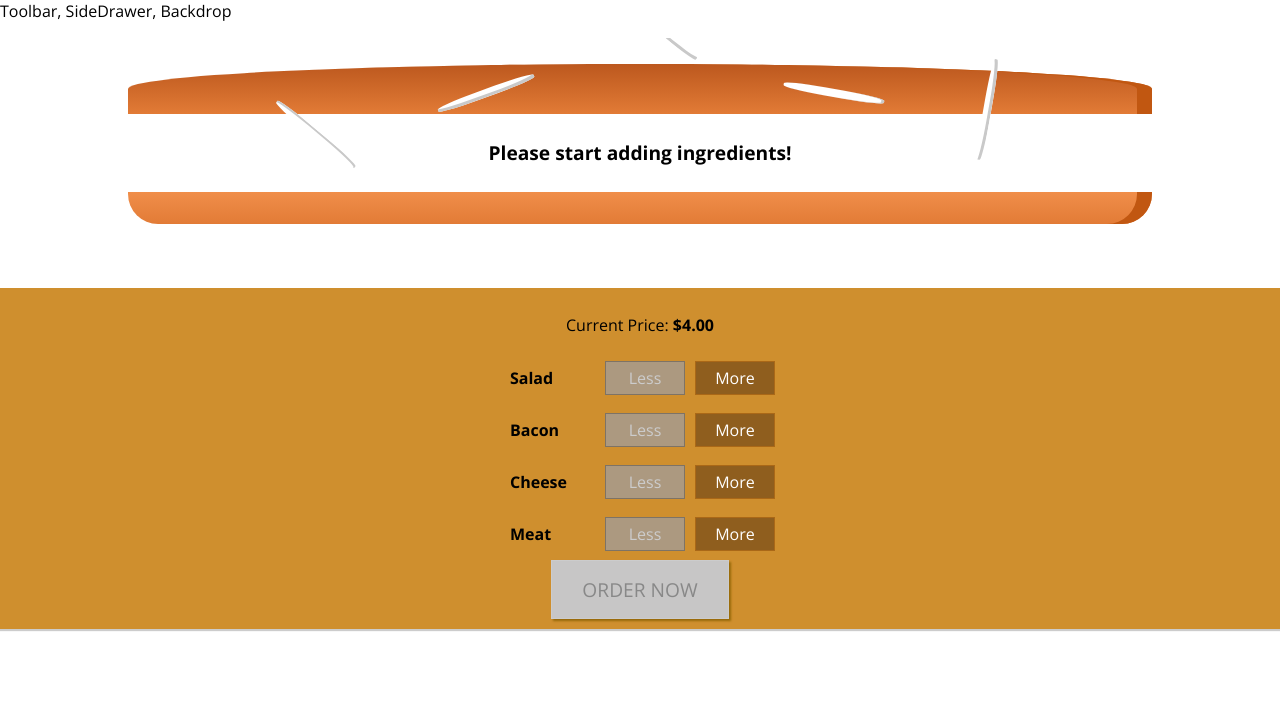
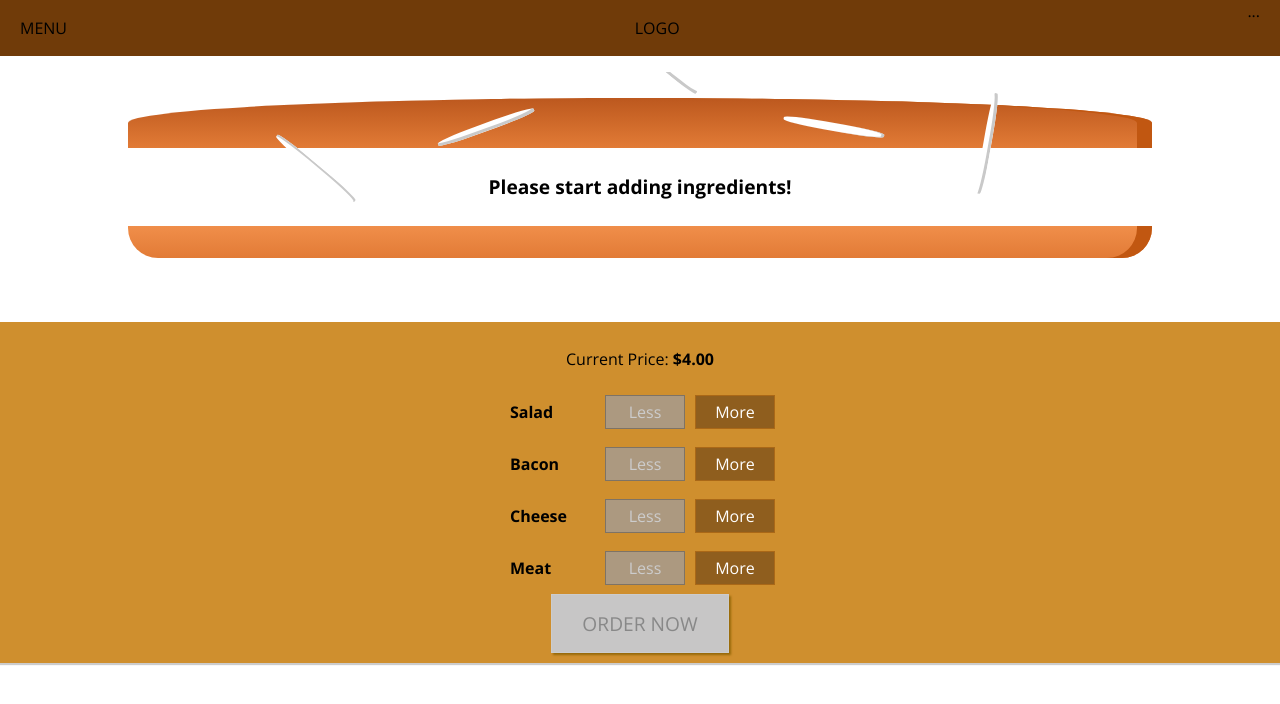
Before and after one commit to 1Prestes/burguer-builder, a React app: page / in a window 1280 px wide. Shown: the top 704 px of the page. Built offline with nearby package versions, Linux system fonts and the light colour scheme.

Commit message:
feat: add a Toolbar

```diff
--- a/src/components/Layout/Layout.css
+++ b/src/components/Layout/Layout.css
@@ -1,3 +1,3 @@
 .Content {
-  margin-top: 16px;
+  margin-top: 72px;
 }
--- a/src/components/Layout/Layout.js
+++ b/src/components/Layout/Layout.js
@@ -1,13 +1,14 @@
 import React from 'react'
 
 import Aux from '../../hoc/Aux'
+import Toolbar from '../UI/Navigation/Toolbar/Toolbar'
 
 import classes from './Layout.css'
 
 const layout = props => {
   return (
     <Aux>
-      <div>Toolbar, SideDrawer, Backdrop</div>
+      <Toolbar />
       <main className={classes.Content}>{props.children}</main>
     </Aux>
   )
--- /dev/null
+++ b/src/components/UI/Navigation/Toolbar/Toolbar.css
@@ -0,0 +1,18 @@
+.Toolbar {
+  height: 56px;
+  width: 100%;
+  position: fixed;
+  top: 0;
+  left: 0;
+  background-color: #703b09;
+  display: flex;
+  justify-content: space-between;
+  align-items: center;
+  padding: 0 20px;
+  box-sizing: border-box;
+  z-index: 90;
+}
+
+.Toolbar nav {
+  height: 100%;
+}
--- /dev/null
+++ b/src/components/UI/Navigation/Toolbar/Toolbar.js
@@ -0,0 +1,13 @@
+import React from 'react'
+
+import classes from './Toolbar.css'
+
+const Toolbar = props => (
+  <header className={classes.Toolbar}>
+    <div>MENU</div>
+    <div>LOGO</div>
+    <nav>...</nav>
+  </header>
+)
+
+export default Toolbar
```
